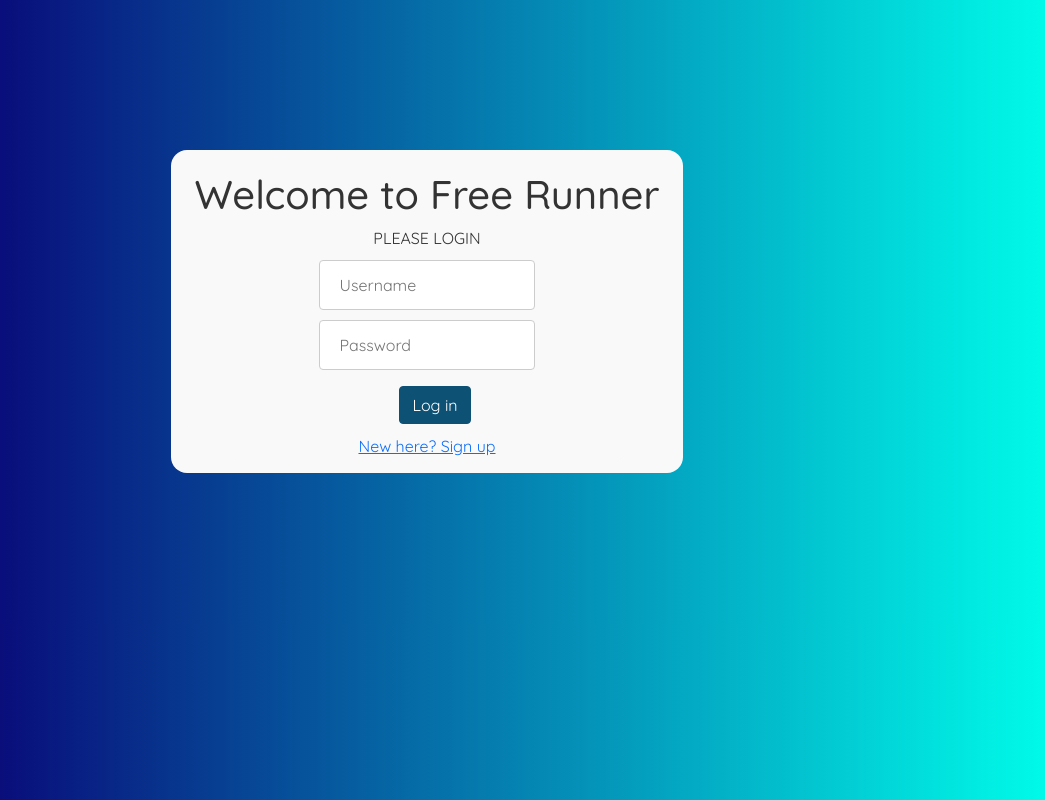
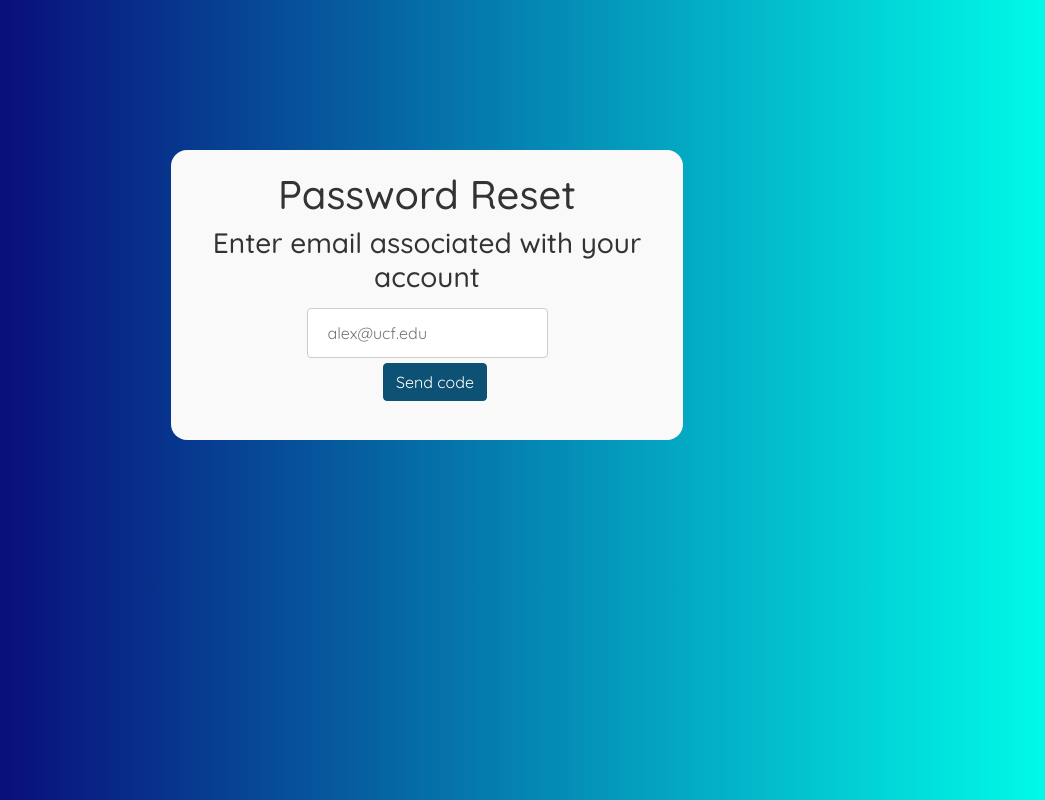
Before and after one commit to Adam-8534/Group26, a React (Create React App) app in the folder frontend/: page /forgotPassword in a window 1280 px wide. Before the commit this address led to /. Shown: the whole page, without its empty margins (213-1258 px from the left). Built offline with nearby package versions, Linux system fonts and the light colour scheme.

Commit message:
Added pages for password reset

```diff
--- a/frontend/src/App.js
+++ b/frontend/src/App.js
@@ -7,6 +7,8 @@ import RunPage from './pages/RunPage';
 import RegisterPage from './pages/RegisterPage';
 import ConfirmRegisterPage from './pages/ConfirmRegisterPage';
 import FriendsPage from './pages/FriendsPage';
+import ForgotPasswordPage from './pages/ForgotPasswordPage';
+import ForgotPasswordConfirm from './pages/ForgotPasswordConfirmation';
 
 function App() {
   return (
@@ -27,6 +29,12 @@ function App() {
         <Route path="/friends" exact>
           <FriendsPage />
         </Route>
+        <Route path="/forgotPassword" exact>
+          <ForgotPasswordPage />
+        </Route>
+        <Route path="/forgotPasswordConfirm" exact>
+          <ForgotPasswordConfirm />
+        </Route>
         <Redirect to="" />
       </Switch>
     </Router>
--- a/frontend/src/components/login/SignUp.js
+++ b/frontend/src/components/login/SignUp.js
@@ -1,8 +1,17 @@
+import Row from 'react-bootstrap/Row'
+import Col from 'react-bootstrap/Col'
+
 const SignUp = () => {
     return (
-        <div id="sign-up-div">
-            <a href="/register" id="sign-up-link">New here? Sign up</a>
-        </div>
+        <Row id="sign-up-div">
+            <Col sm={6}>
+                <a href="/register" id="sign-up-link">New here? Sign up</a>
+            </Col>
+            <Col sm={6}>
+                <a href="/forgotPassword" id="sign-up-link">Forgot password?</a>
+            </Col>
+
+        </Row>
      );
 }
 
--- a/frontend/src/index.css
+++ b/frontend/src/index.css
@@ -93,7 +93,7 @@ code {
 
 #sign-up-div {
   padding: 5px;
-  display: block;
+  display: flex;
   text-align: center;
   margin: 0 auto;
   border-radius: 16px;
--- /dev/null
+++ b/frontend/src/pages/ForgotPasswordConfirmation.js
@@ -0,0 +1,23 @@
+import React from 'react';
+import { Button } from 'react-bootstrap';
+
+const ConfirmRegisterPage = () =>
+{
+
+    return(
+      <div className="login-page-container">
+        <div id="login-div">
+            <h1 id="register-title">Password Reset</h1>
+
+            <h3 id="check-email-confirm">Check your email for a verification code</h3>
+            <input type="text" className="register-input" id="registerCode" placeholder="Enter four digit code" /><br />
+            <Button className="logout-login-register-button" >
+                Reset
+            </Button>
+            <p id="returnMessage" ></p>
+        </div>
+      </div>
+    );
+};
+
+export default ConfirmRegisterPage;
--- /dev/null
+++ b/frontend/src/pages/ForgotPasswordPage.js
@@ -0,0 +1,22 @@
+import React from 'react';
+import { Button } from 'react-bootstrap';
+
+const ConfirmRegisterPage = () =>
+{
+
+    return(
+      <div className="login-page-container">
+        <div id="login-div">
+            <h1 id="register-title">Password Reset</h1>
+
+            <h3 id="check-email-confirm">Enter email associated with your account</h3>
+            <input type="text" className="register-input" id="registerCode" placeholder="alex@ucf.edu" /><br />
+            <Button className="logout-login-register-button mb-4" >
+                Send code
+            </Button>
+        </div>
+      </div>
+    );
+};
+
+export default ConfirmRegisterPage;
```
